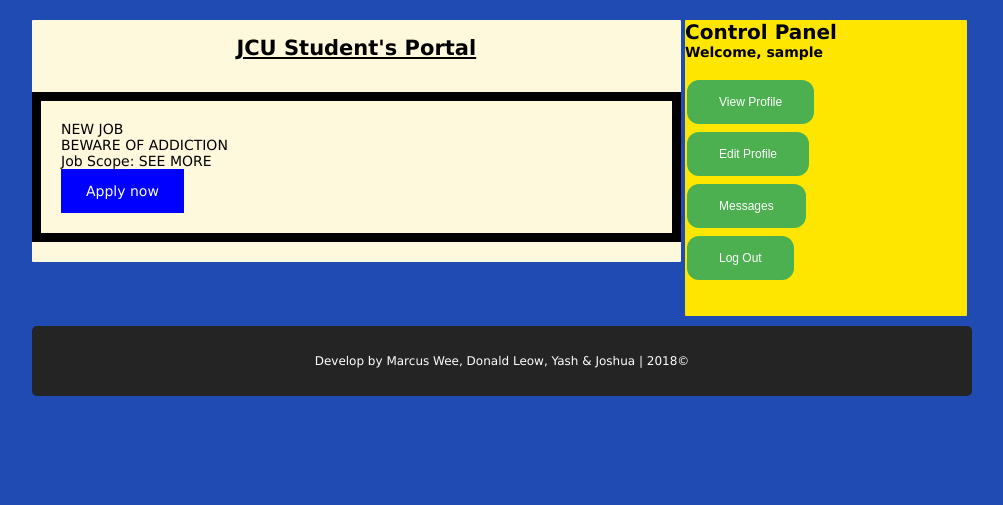
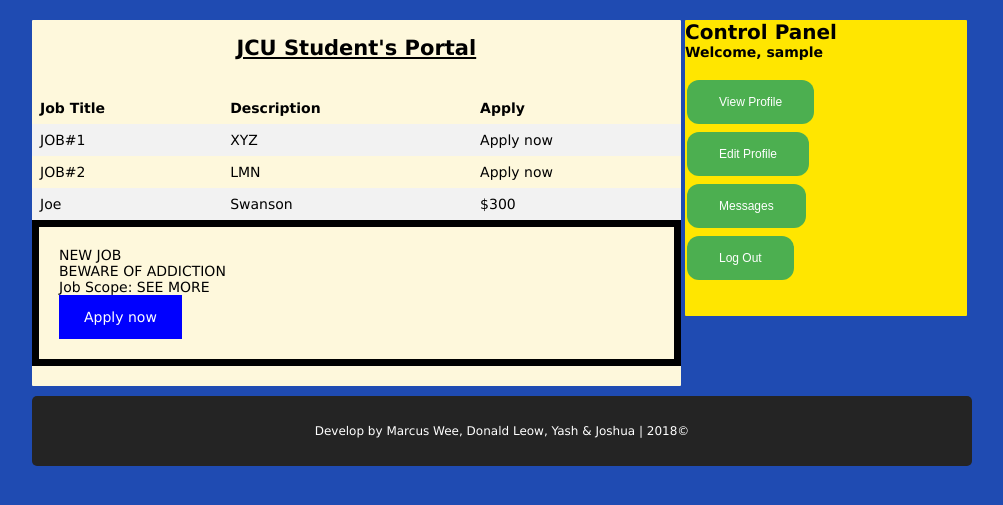
Before and after one commit to sgdonaldleow95/jcu_designthinking3_team_a7, a PHP site: page /index.php in a window 1280 px wide. Shown: the part 263-768 px from the top of the page, without its empty margins (138-1141 px from the left). Run offline with PHP 8.4, Linux system fonts and the light colour scheme; the visitor is signed in with stand-in values (Sample User, id 1).

Commit message:
testing table

```diff
--- a/index.php
+++ b/index.php
@@ -11,7 +11,7 @@
 
 <style>
     div p {
-        border: 9px solid black;
+        border: 7px solid black;
         margin: auto;
         padding: 20px;
         text-align: left;
@@ -27,8 +27,20 @@
     }
 
     div a:hover, a:active {
-        background-color: red;
+        background-color: darkblue;
     }
+
+    table {
+        border-collapse: collapse;
+        width: 100%;
+    }
+
+    th, td {
+        text-align: left;
+        padding: 8px;
+    }
+
+    tr:nth-child(even) {background-color: #f2f2f2;}
 </style>
 
 <body>
@@ -45,7 +57,31 @@
         <h2><u><center>JCU Student's Portal</center></u></h2>
         <br><br>
 
-        <p>NEW JOB<br>BEWARE OF ADDICTION<br>Job Scope: SEE MORE<br><a href="default.asp" target="_blank">Apply now</a></p>
+            <table>
+                <tr>
+                    <th>Job Title</th>
+                    <th>Description</th>
+                    <th>Apply</th>
+                </tr>
+                <tr>
+                    <td>JOB#1</td>
+                    <td>XYZ</td>
+                    <td>Apply now</td>
+                </tr>
+                <tr>
+                    <td>JOB#2</td>
+                    <td>LMN</td>
+                    <td>Apply now</td>
+                </tr>
+                <tr>
+                    <td>Joe</td>
+                    <td>Swanson</td>
+                    <td>$300</td>
+                </tr>
+            </table>
+
+
+            <p>NEW JOB<br>BEWARE OF ADDICTION<br>Job Scope: SEE MORE<br><a href="default.asp" target="_blank">Apply now</a></p>
 
         <?php } else if (isset($_SESSION['usertype']) && $_SESSION['usertype'] == "2") { ?>
         <br>
```
